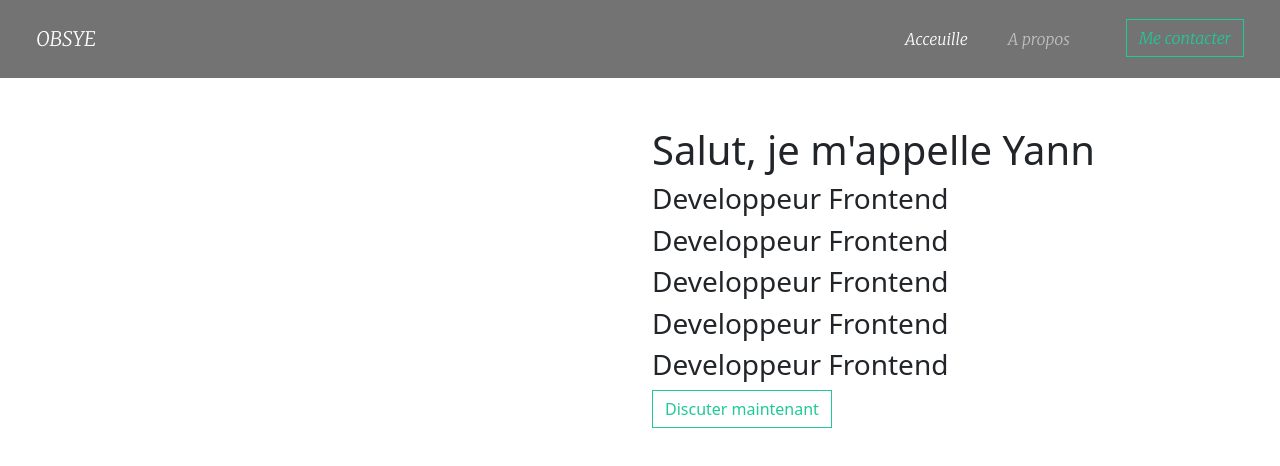
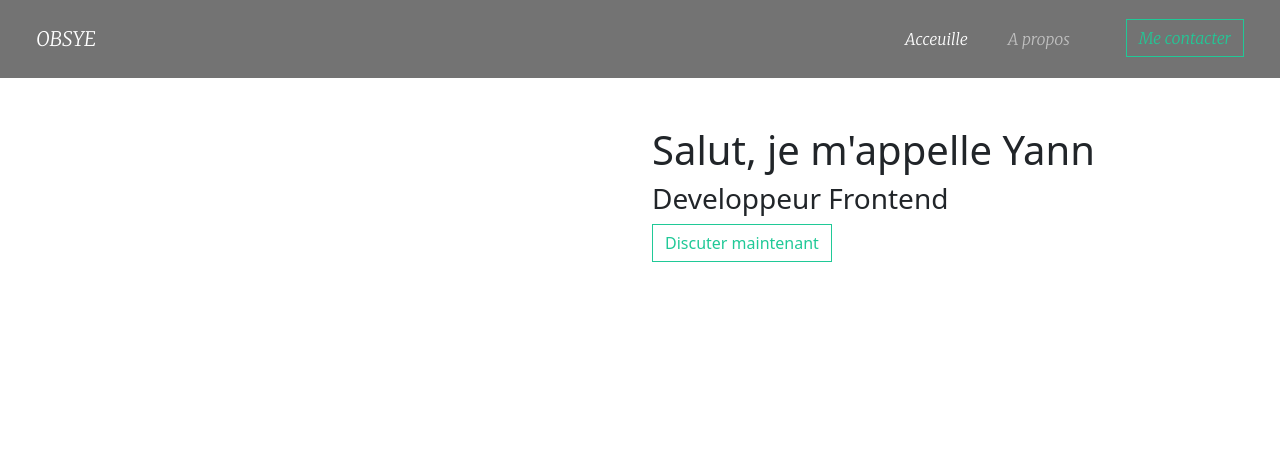
Before and after one commit to Yann615/japprend-bootstrap, a plain HTML site: page index.html in a window 1280 px wide. Drawn offline with Linux system fonts and the light colour scheme.

Commit message:
non duplicage

```diff
--- a/index.html
+++ b/index.html
@@ -45,10 +45,6 @@
           <h1>Salut, je m'appelle <span>Yann</span></h1>
           <div class="text-animation">
             <h3>Developpeur Frontend</h3>
-            <h3>Developpeur Frontend</h3>
-            <h3>Developpeur Frontend</h3>
-            <h3>Developpeur Frontend</h3>
-            <h3>Developpeur Frontend</h3>
           </div>
           <p>
             <button class="btn btn-order rounded-0 merriweather">Discuter maintenant</button>
```
